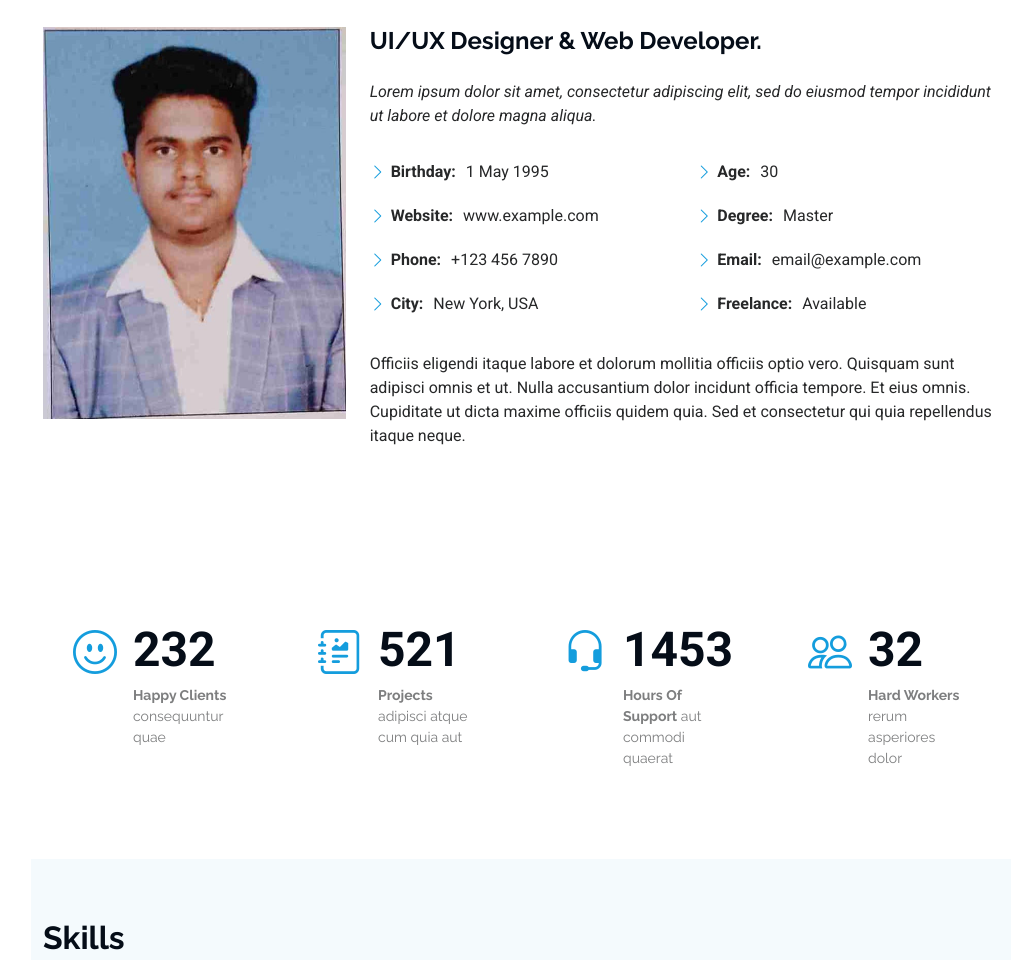
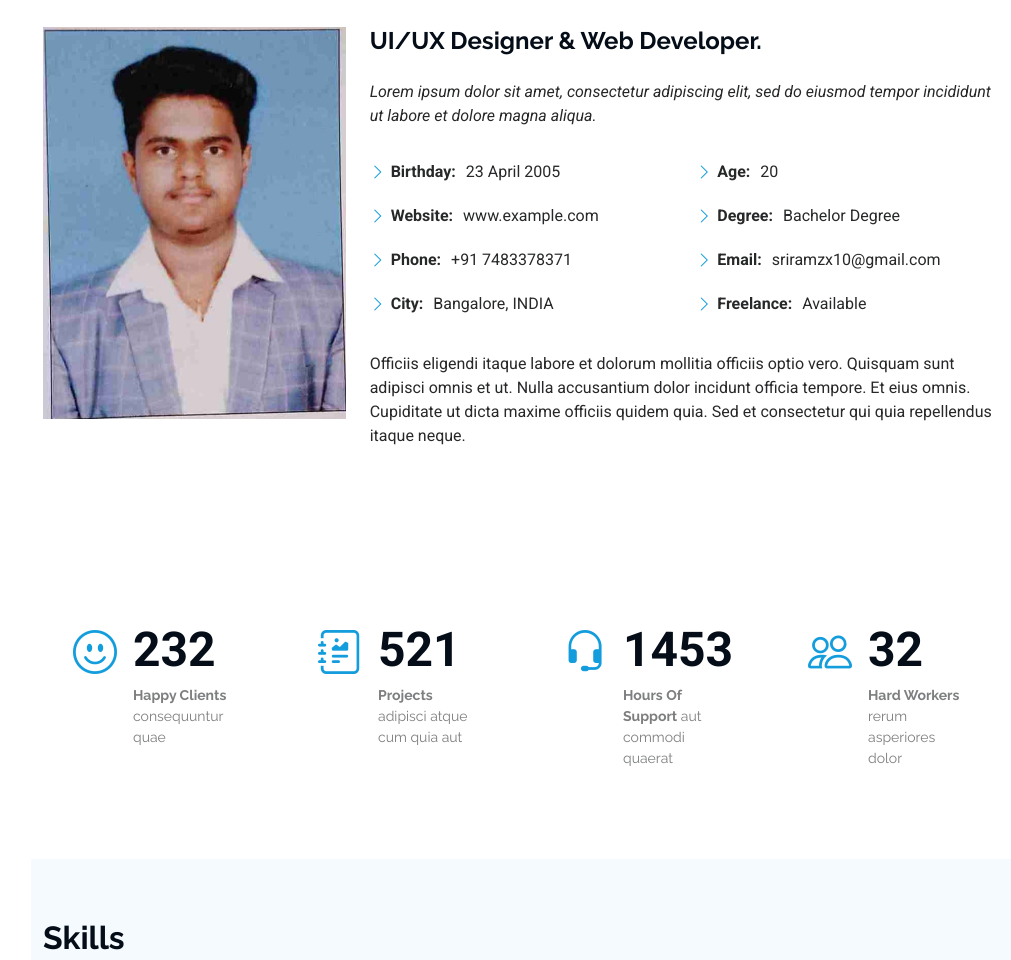
Before and after one commit to SRIRAM2005-art/My-Portfolio, a plain HTML site: page index.html in a window 1280 px wide. Shown: the part 1019-1979 px from the top of the page, without its empty margins (269-1280 px from the left). Drawn offline with Linux system fonts and the light colour scheme.

Commit message:
Second comment

```diff
--- a/index.html
+++ b/index.html
@@ -127,17 +127,17 @@
             <div class="row">
               <div class="col-lg-6">
                 <ul>
-                  <li><i class="bi bi-chevron-right"></i> <strong>Birthday:</strong> <span>1 May 1995</span></li>
+                  <li><i class="bi bi-chevron-right"></i> <strong>Birthday:</strong> <span>23 April 2005</span></li>
                   <li><i class="bi bi-chevron-right"></i> <strong>Website:</strong> <span>www.example.com</span></li>
-                  <li><i class="bi bi-chevron-right"></i> <strong>Phone:</strong> <span>+123 456 7890</span></li>
-                  <li><i class="bi bi-chevron-right"></i> <strong>City:</strong> <span>New York, USA</span></li>
+                  <li><i class="bi bi-chevron-right"></i> <strong>Phone:</strong> <span>+91 7483378371</span></li>
+                  <li><i class="bi bi-chevron-right"></i> <strong>City:</strong> <span>Bangalore, INDIA</span></li>
                 </ul>
               </div>
               <div class="col-lg-6">
                 <ul>
-                  <li><i class="bi bi-chevron-right"></i> <strong>Age:</strong> <span>30</span></li>
-                  <li><i class="bi bi-chevron-right"></i> <strong>Degree:</strong> <span>Master</span></li>
-                  <li><i class="bi bi-chevron-right"></i> <strong>Email:</strong> <span>email@example.com</span></li>
+                  <li><i class="bi bi-chevron-right"></i> <strong>Age:</strong> <span>20</span></li>
+                  <li><i class="bi bi-chevron-right"></i> <strong>Degree:</strong> <span>Bachelor Degree</span></li>
+                  <li><i class="bi bi-chevron-right"></i> <strong>Email:</strong> <span>sriramzx10@gmail.com</span></li>
                   <li><i class="bi bi-chevron-right"></i> <strong>Freelance:</strong> <span>Available</span></li>
                 </ul>
               </div>
```
